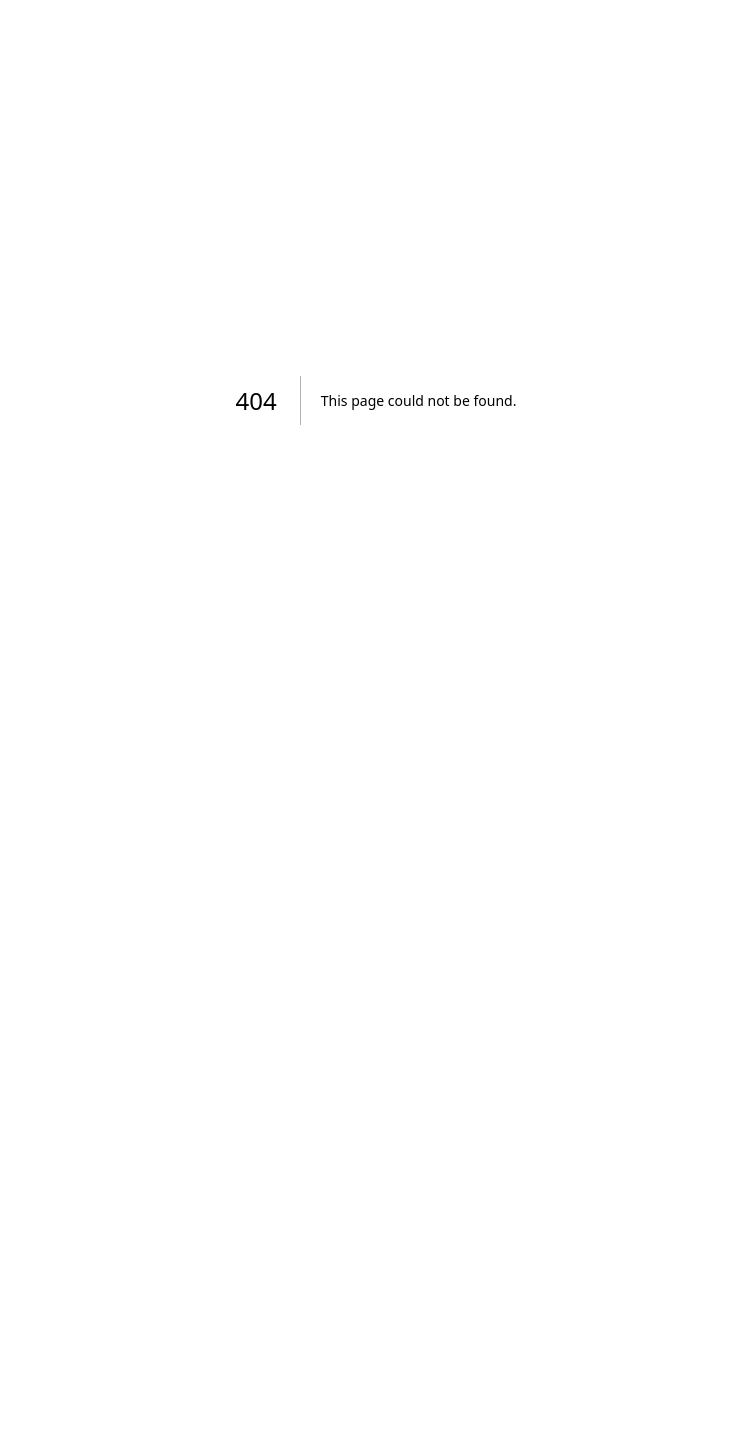
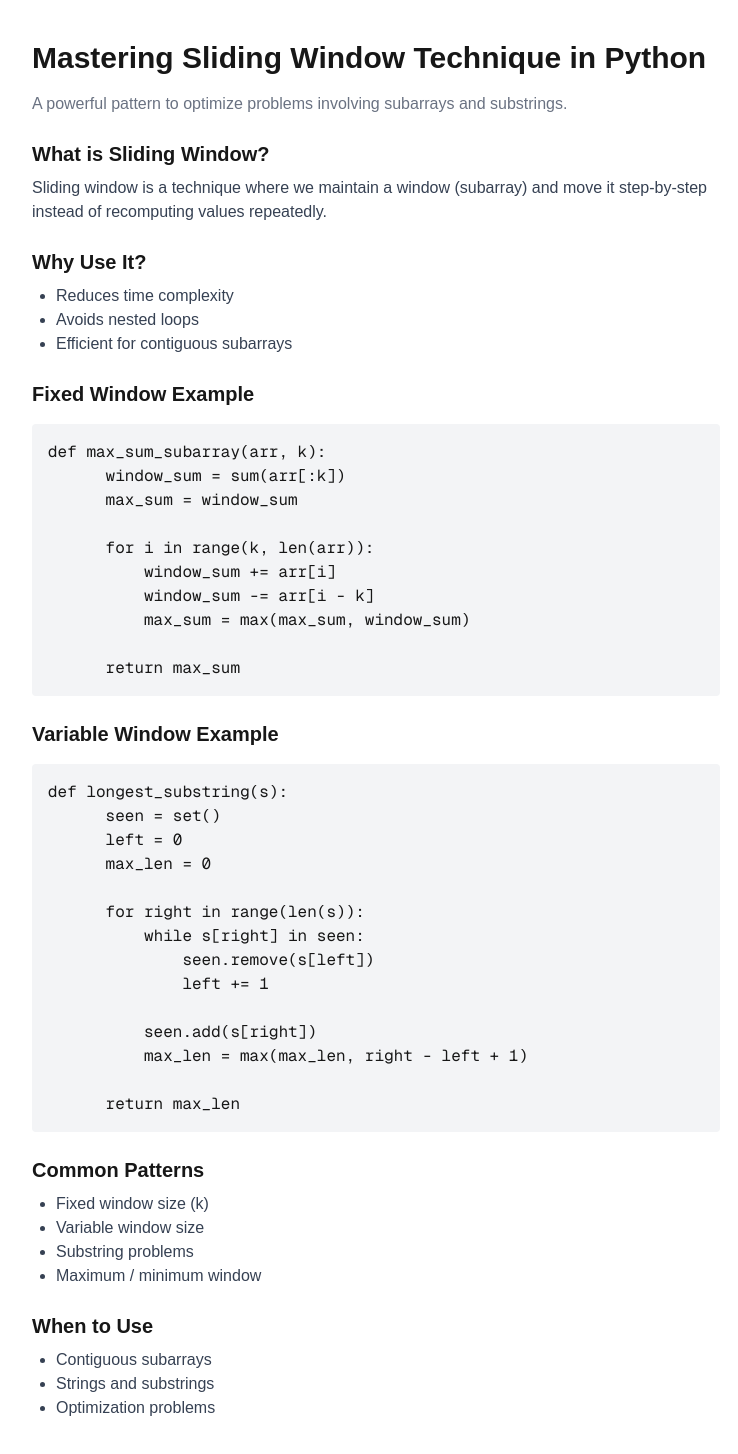
Before and after one commit to Vishalpandu1690/vishal-portfolio, a Next.js app: page /blog/sliding-window-technique in a window 1280 px wide. Before the commit this address had no page. Shown: the top 1454 px of the page, without its empty margins (264-1002 px from the left). Before the commit the page ends 800 px from the top, so only its background shows below. Built offline with nearby package versions, Linux system fonts and the light colour scheme.

Commit message:
added sliding window blog

```diff
--- /dev/null
+++ b/app/blog/sliding-window-technique/page.tsx
@@ -0,0 +1,75 @@
+export default function SlidingWindowBlog() {
+    return (
+      <main className="p-10 max-w-3xl mx-auto">
+        <h1 className="text-3xl font-bold mb-4">
+          Mastering Sliding Window Technique in Python
+        </h1>
+
+        <p className="text-gray-500 mb-6">
+          A powerful pattern to optimize problems involving subarrays and substrings.
+        </p>
+
+        <h2 className="text-xl font-semibold mt-6 mb-2">What is Sliding Window?</h2>
+        <p className="text-gray-700">
+          Sliding window is a technique where we maintain a window (subarray)
+          and move it step-by-step instead of recomputing values repeatedly.
+        </p>
+
+        <h2 className="text-xl font-semibold mt-6 mb-2">Why Use It?</h2>
+        <ul className="list-disc pl-6 text-gray-700">
+          <li>Reduces time complexity</li>
+          <li>Avoids nested loops</li>
+          <li>Efficient for contiguous subarrays</li>
+        </ul>
+
+        <h2 className="text-xl font-semibold mt-6 mb-2">Fixed Window Example</h2>
+
+        <pre className="bg-gray-100 p-4 rounded mt-4 overflow-x-auto">
+  {`def max_sum_subarray(arr, k):
+      window_sum = sum(arr[:k])
+      max_sum = window_sum
+
+      for i in range(k, len(arr)):
+          window_sum += arr[i]
+          window_sum -= arr[i - k]
+          max_sum = max(max_sum, window_sum)
+
+      return max_sum`}
+        </pre>
+
+        <h2 className="text-xl font-semibold mt-6 mb-2">Variable Window Example</h2>
+
+        <pre className="bg-gray-100 p-4 rounded mt-4 overflow-x-auto">
+  {`def longest_substring(s):
+      seen = set()
+      left = 0
+      max_len = 0
+
+      for right in range(len(s)):
+          while s[right] in seen:
+              seen.remove(s[left])
+              left += 1
+
+          seen.add(s[right])
+          max_len = max(max_len, right - left + 1)
+
+      return max_len`}
+        </pre>
+
+        <h2 className="text-xl font-semibold mt-6 mb-2">Common Patterns</h2>
+        <ul className="list-disc pl-6 text-gray-700">
+          <li>Fixed window size (k)</li>
+          <li>Variable window size</li>
+          <li>Substring problems</li>
+          <li>Maximum / minimum window</li>
+        </ul>
+
+        <h2 className="text-xl font-semibold mt-6 mb-2">When to Use</h2>
+        <ul className="list-disc pl-6 text-gray-700">
+          <li>Contiguous subarrays</li>
+          <li>Strings and substrings</li>
+          <li>Optimization problems</li>
+        </ul>
+      </main>
+    );
+  }
```
